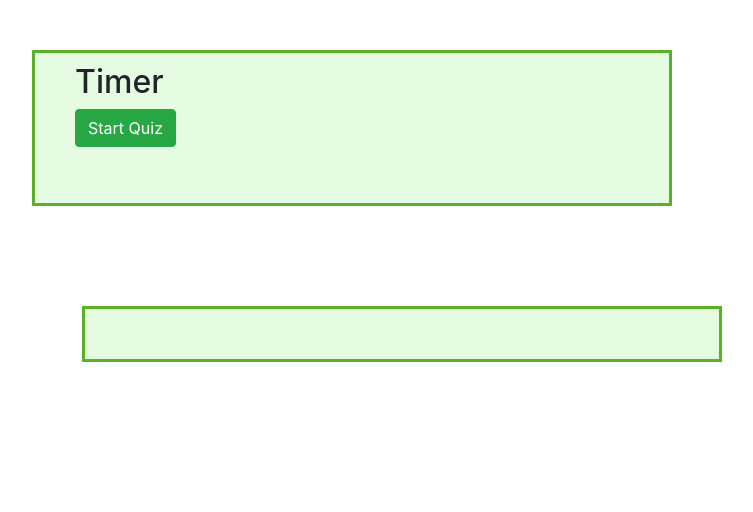
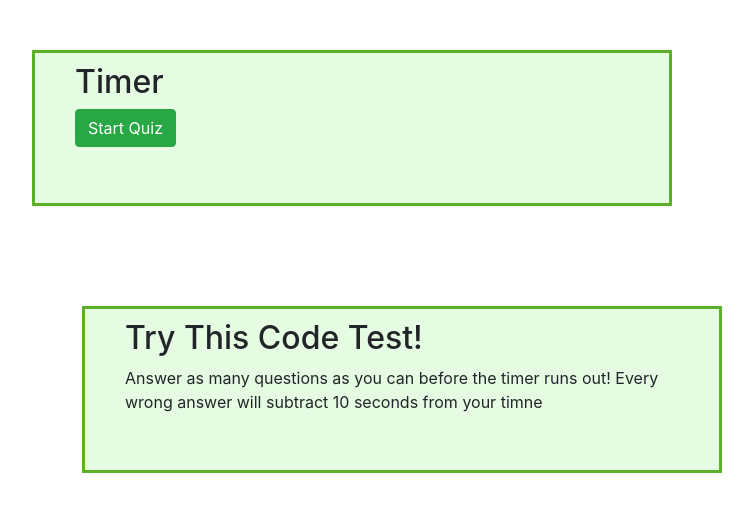
Before and after one commit to brendancer/hw4-goodwin, a plain HTML site: page index.html in a window 1280 px wide. Shown: the whole page, without its empty margins (18-771 px from the left). Drawn offline with nearby package versions, Linux system fonts and the light colour scheme.

Commit message:
fix test div appearance at start of test

```diff
--- a/index.html
+++ b/index.html
@@ -31,8 +31,17 @@
     </div>
 
     <!--Test structure-->
-    <div id="test"></div>
-    <h2 id="test_status"></h2>
+    <div id="test">
+      <h2>Try This Code Test!</h2>
+      <p>
+        Answer as many questions as you can before the timer runs out! Every
+        wrong answer will subtract 10 seconds from your timne
+      </p>
+    </div>
+    <di id="test_status">
+      <h2></h2>
+    </di>
+    <div id="test_score"></div>
 
     <script src="script.js"></script>
     <!-- Optional JavaScript -->
--- a/style.css
+++ b/style.css
@@ -1,4 +1,4 @@
-div#test {
+#test {
   border: #5ab029 3px solid;
   margin: 100px;
   padding: 10px 40px 40px 40px;
```
